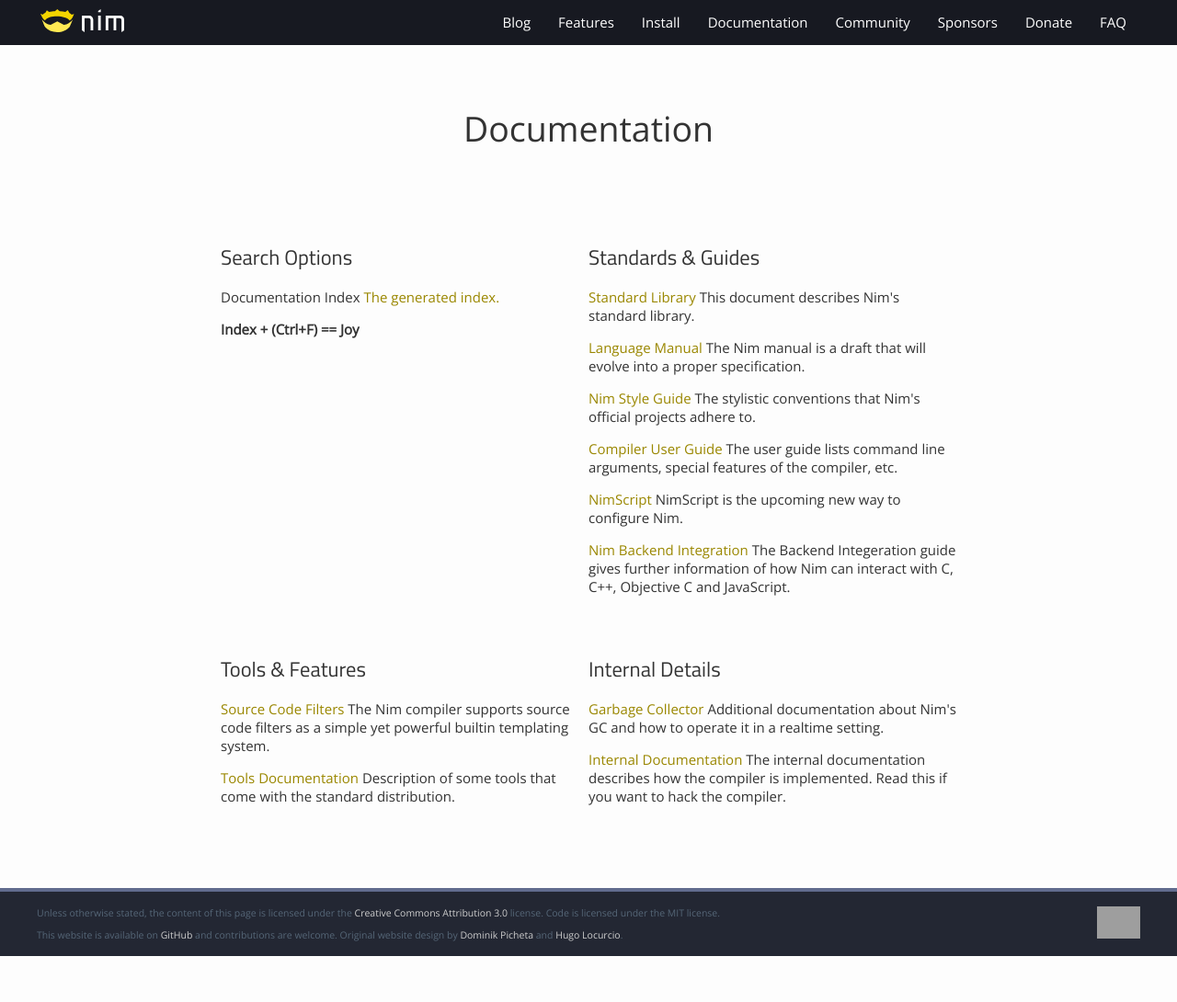
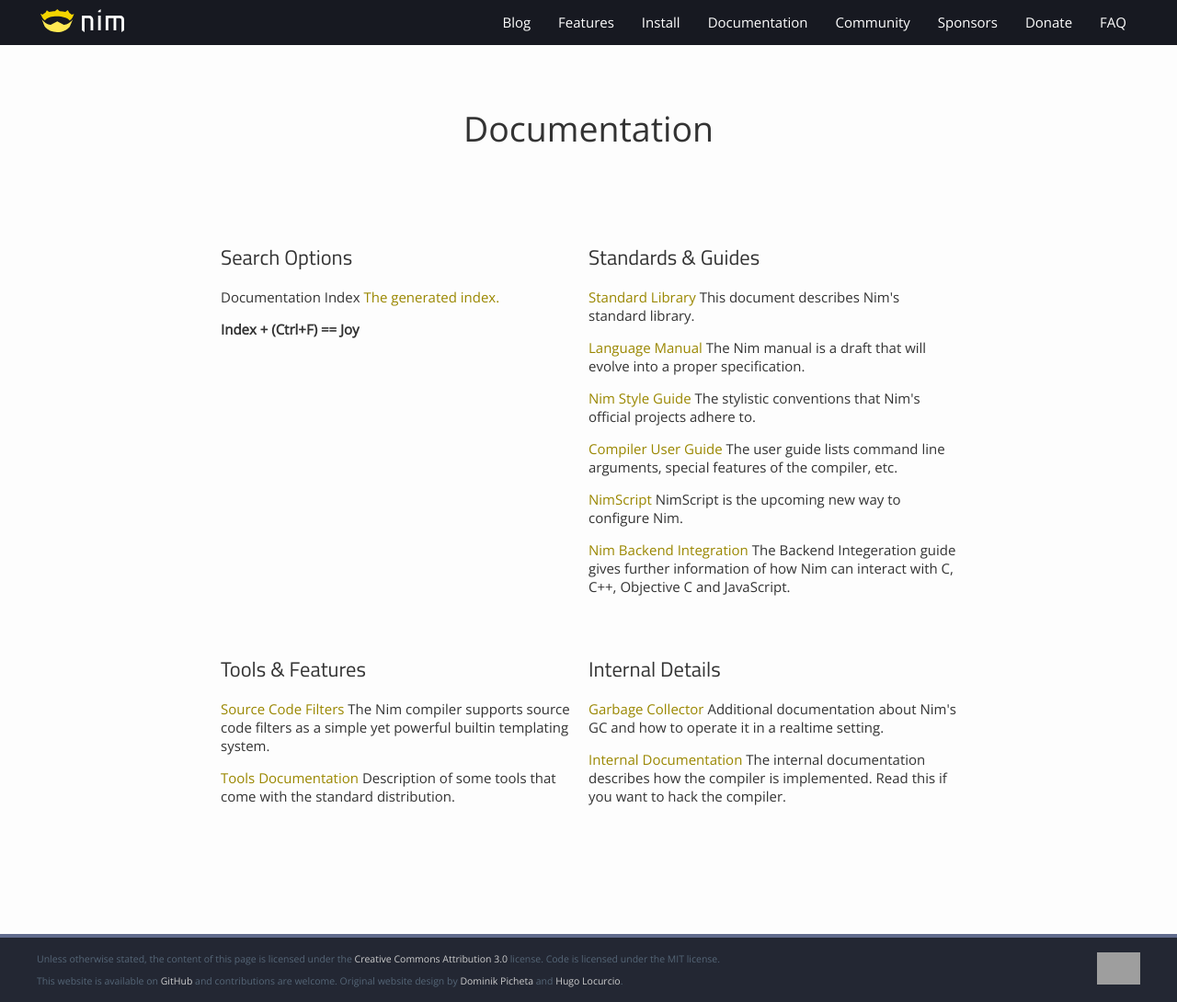
Before and after one commit to nim-lang/website, a Jekyll site: the page built from jekyll_prototype/documentation.html, in a window 1280 px wide. Shown: the whole page at 92% size. Built offline with Jekyll 4.4.1, drawn with Linux system fonts in a browser that asks for light colours; before the commit the page ends 1040 px from its top, so only the background shows below that; grey boxes are pictures that could not be loaded.

Commit message:
Fix footer to be sticky.

```diff
--- a/jekyll_prototype/assets/css/main.scss
+++ b/jekyll_prototype/assets/css/main.scss
@@ -19,7 +19,6 @@
   background-color: $default-background-color;
   color: $default-color;
   font-size: $desktop-default-font-size;
-  margin-top: $menu-height;
 }
 
 // Gradient that will cause overflowing menu items to "fade"
@@ -147,7 +146,6 @@
   padding: 0;
   z-index: 100;
   line-height: 1;
-  margin-top: -$menu-height;
   background-color: $menu-background-color;
 
   a {
@@ -197,6 +195,22 @@
 
 .site-content > .content {
   margin: 25px auto 50px auto;
+}
+
+// Fix footer to stick to the bottom using flexbox.
+// Ref: https://css-tricks.com/couple-takes-sticky-footer/
+body.site {
+  min-height: 100%;
+  display: flex;
+  flex-direction: column;
+}
+
+html {
+  height: 100%;
+}
+
+.site-content {
+  flex: 1;
 }
 
 @media (max-width: 1250px) {
@@ -730,11 +744,10 @@
 @media (max-width: 1370px) {
   body {
     font-size: $mobile-default-font-size;
-    margin-top: $menu-height * $mobile-default-font-size / $desktop-default-font-size;
+    //margin-top: $menu-height * $mobile-default-font-size / $desktop-default-font-size;
   }
 
   .pure-menu.pure-menu-horizontal {
-    margin-top: -($menu-height * $mobile-default-font-size / $desktop-default-font-size);
 
     li {
       font-size: $mobile-default-font-size;
```
